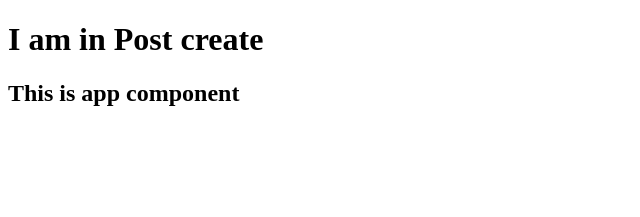
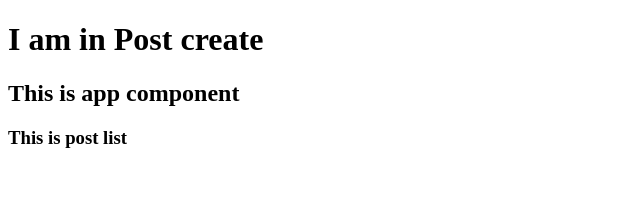
Before and after one commit to dishubagga/Angular_projects, an Angular app in the folder mean-course/: page / in a window 1280 px wide. Shown: the top 217 px of the page, without its empty margins (0-640 px from the left). Built offline with nearby package versions, Linux system fonts and the light colour scheme.

Commit message:
Creating post-List component

```diff
--- a/mean-course/src/app/app.component.html
+++ b/mean-course/src/app/app.component.html
@@ -1,2 +1,3 @@
 <app-post-create></app-post-create>
 <h2>This is app component </h2>
+<app-post-list></app-post-list>
--- a/mean-course/src/app/app.module.ts
+++ b/mean-course/src/app/app.module.ts
@@ -1,13 +1,14 @@
 import { BrowserModule } from '@angular/platform-browser';
 import { NgModule } from '@angular/core';
 import { PostCreateComponent } from './posts/post-create/post-create.component'
-
+import { PostListComponent } from './posts/post-list/post-list.component'
 import { AppComponent } from './app.component';
 
 @NgModule({
   declarations: [
     AppComponent,
-    PostCreateComponent
+    PostCreateComponent,
+    PostListComponent
   ],
   imports: [
     BrowserModule
--- /dev/null
+++ b/mean-course/src/app/posts/post-list/post-list.component.html
@@ -0,0 +1 @@
+<h3>This is post list</h3>
```
Also changed, not shown: mean-course/src/app/posts/post-list/post-list.component.ts (added, +10 -0 lines).
